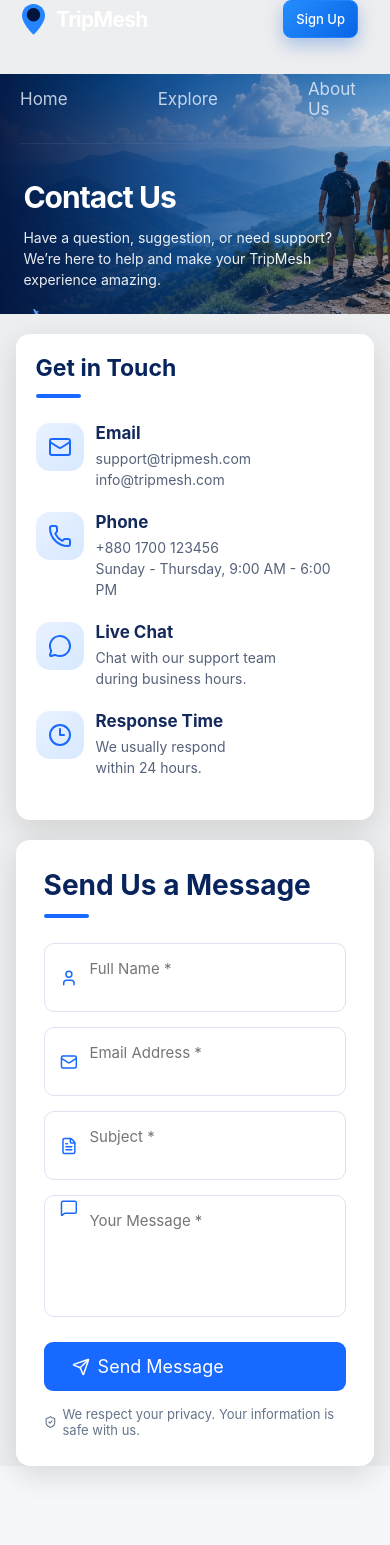
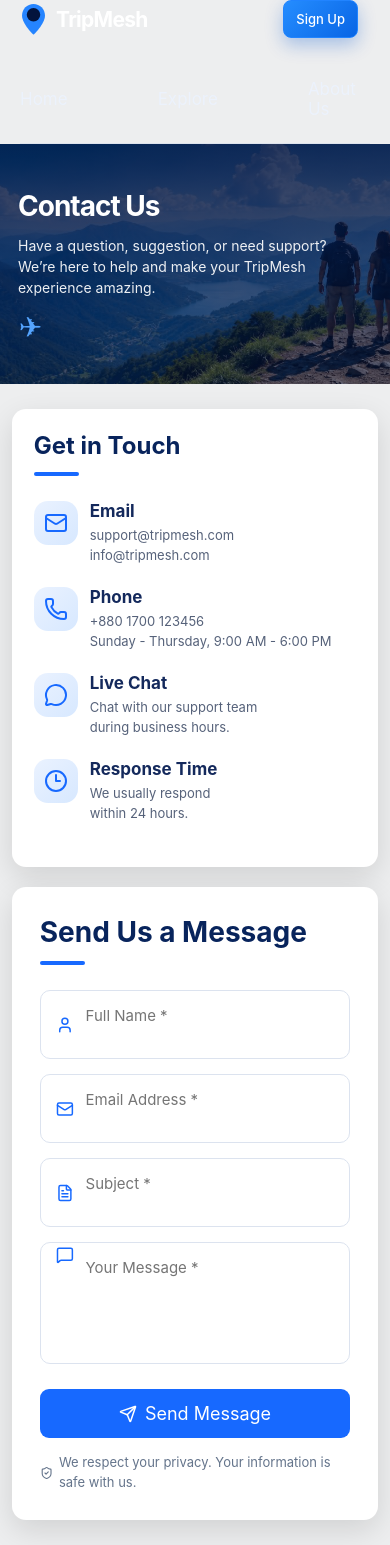
Before and after one commit to fahmida47/TripMesh, a React app in the folder frontend/: page /contact in a window 390 px wide. Before the commit the page ends 1506 px from the top, so only its background shows below. Built offline with nearby package versions, Linux system fonts and the light colour scheme; the HTML template or start-up script is replaced by a standard one.

Commit message:
feat: make contact page fully responsive

```diff
--- a/frontend/src/pages/Contact/Contact.css
+++ b/frontend/src/pages/Contact/Contact.css
@@ -157,11 +157,7 @@
 
   border-radius: 16px;
 
-  background: linear-gradient(
-    135deg,
-    #eaf2ff,
-    #d7e8ff
-  );
+  background: linear-gradient(135deg, #eaf2ff, #d7e8ff);
 
   display: flex;
   align-items: center;
@@ -169,8 +165,7 @@
 
   color: #1769ff;
 
-  box-shadow:
-    0 8px 18px rgba(23,105,255,0.15);
+  box-shadow: 0 8px 18px rgba(23, 105, 255, 0.15);
 
   transition: all 0.3s ease;
 }
@@ -182,11 +177,7 @@
 .info-item:hover .icon-box {
   transform: translateY(-4px) rotate(-5deg);
 
-  background: linear-gradient(
-    135deg,
-    #1769ff,
-    #258dff
-  );
+  background: linear-gradient(135deg, #1769ff, #258dff);
 
   color: white;
 }
@@ -443,3 +434,134 @@
     width: 100%;
   }
 }
+
+/* =========================
+   RESPONSIVE DESIGN
+========================= */
+
+/* Large Desktop */
+@media (min-width: 1200px) {
+  .contact-container {
+    grid-template-columns: 330px 1fr;
+    max-width: 1200px;
+  }
+}
+
+/* Tablet */
+
+@media (max-width: 1024px) {
+  .contact-hero {
+    height: 280px;
+
+    background-position: center;
+  }
+
+  .hero-content {
+    padding: 50px 7% 0;
+  }
+
+  .hero-content h1 {
+    font-size: 42px;
+  }
+
+  .hero-content p {
+    font-size: 17px;
+  }
+
+  .contact-container {
+    width: 90%;
+
+    grid-template-columns: 300px 1fr;
+
+    gap: 20px;
+  }
+}
+
+/* Mobile */
+
+@media (max-width: 768px) {
+  .contact-page {
+    overflow-x: hidden;
+  }
+
+  .contact-hero {
+    height: 240px;
+
+    margin-top: 0;
+
+    padding-top: 0;
+
+    background-position: center;
+  }
+
+  .hero-overlay {
+    background: linear-gradient(
+      180deg,
+      rgba(3, 22, 65, 0.85),
+      rgba(3, 22, 65, 0.55)
+    );
+  }
+
+  .hero-content {
+    padding: 55px 25px 0;
+  }
+
+  .hero-content h1 {
+    font-size: 32px;
+  }
+
+  .hero-content p {
+    font-size: 15px;
+
+    line-height: 1.5;
+  }
+
+  .plane-icon {
+    font-size: 28px;
+  }
+
+  .contact-container {
+    width: 92%;
+
+    display: flex;
+
+    flex-direction: column;
+
+    gap: 20px;
+
+    margin: 25px auto;
+  }
+
+  /*
+  Contact Information first
+  Form second
+  */
+
+  .contact-info {
+    order: 1;
+  }
+
+  .contact-form {
+    order: 2;
+  }
+}
+
+/* Small Mobile */
+
+@media (max-width: 480px) {
+  .hero-content {
+    padding: 45px 18px 0;
+  }
+
+  .hero-content h1 {
+    font-size: 28px;
+  }
+
+  .hero-content p {
+    font-size: 14px;
+  }
+
+  .contact-container {
+    width: 94%;
+  }
+}
--- a/frontend/src/pages/Contact/components/ContactForm.css
+++ b/frontend/src/pages/Contact/components/ContactForm.css
@@ -126,3 +126,27 @@ button:hover {
 
   margin-top: 15px;
 }
+
+@media (max-width: 768px) {
+  .input-row {
+    display: flex;
+
+    flex-direction: column;
+  }
+
+  .input-group {
+    width: 100%;
+  }
+
+  .contact-form-card button {
+    width: 100%;
+
+    min-height: 48px;
+
+    justify-content: center;
+  }
+
+  .privacy {
+    line-height: 1.5;
+  }
+}
--- a/frontend/src/pages/Contact/components/ContactForm.jsx
+++ b/frontend/src/pages/Contact/components/ContactForm.jsx
@@ -96,6 +96,7 @@ const ContactForm = () => {
               type="text"
               name="name"
               placeholder="Full Name *"
+              aria-label="Full Name"
               value={formData.name}
               onChange={handleChange}
             />
@@ -110,6 +111,7 @@ const ContactForm = () => {
               type="email"
               name="email"
               placeholder="Email Address *"
+              aria-label="Email Address"
               value={formData.email}
               onChange={handleChange}
             />
@@ -125,6 +127,7 @@ const ContactForm = () => {
             type="text"
             name="subject"
             placeholder="Subject *"
+            aria-label="Subject"
             value={formData.subject}
             onChange={handleChange}
           />
@@ -138,6 +141,8 @@ const ContactForm = () => {
           <textarea
             name="message"
             placeholder="Your Message *"
+            aria-label="Your Message"
+            rows="5"
             value={formData.message}
             onChange={handleChange}
           />
--- a/frontend/src/pages/Contact/components/ContactInformation.css
+++ b/frontend/src/pages/Contact/components/ContactInformation.css
@@ -117,3 +117,29 @@
     gap: 12px;
   }
 }
+
+@media (max-width: 768px) {
+  .contact-information {
+    padding: 22px;
+  }
+
+  .contact-item {
+    gap: 12px;
+  }
+
+  .contact-icon {
+    width: 44px;
+
+    height: 44px;
+  }
+}
+
+@media (max-width: 480px) {
+  .contact-information h2 {
+    font-size: 24px;
+  }
+
+  .contact-item p {
+    font-size: 13px;
+  }
+}
```
